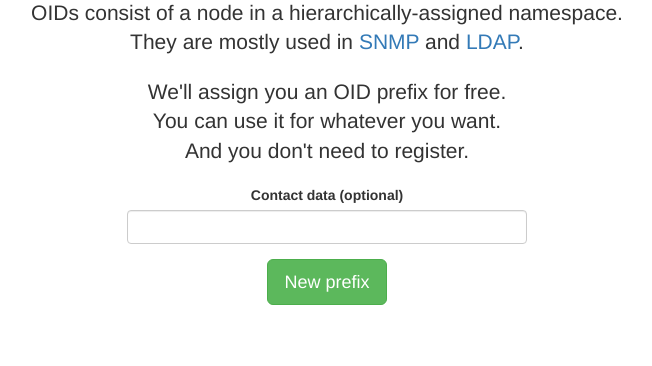
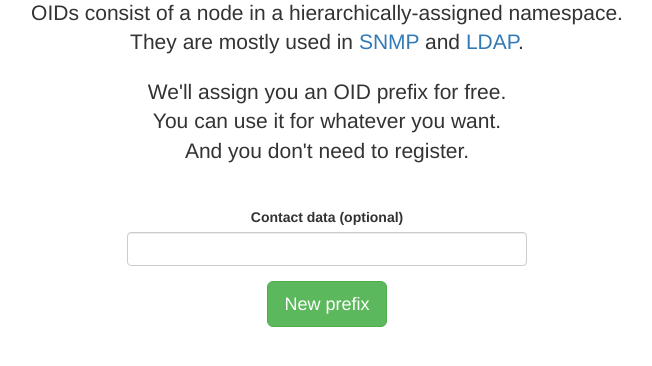
Before and after one commit to fxkr/free-oids, a Flask app: page / in a window 1280 px wide. Shown: the part 191-557 px from the top of the page, without its empty margins (313-965 px from the left). Run offline with Flask 2, Linux system fonts and the light colour scheme; some libraries are stand-ins or nearby versions.

Commit message:
Add some margin

```diff
--- a/freeoids/static/css/freeoids.css
+++ b/freeoids/static/css/freeoids.css
@@ -18,3 +18,7 @@ body {
 .freeoids-textfield {
   width: 400px;
 }
+
+.freeoids-form {
+  margin-top: 3em;
+}
--- a/freeoids/templates/index.html
+++ b/freeoids/templates/index.html
@@ -16,7 +16,7 @@
   And you don't need to register.
 </p>
 <p>
-  <form role="form" action="{{ url_for('assignment') }}" method="POST">
+  <form role="form" class="freeoids-form" action="{{ url_for('assignment') }}" method="POST">
     <center>
       {{ form.csrf_token }}
       <div class="form-group freeoids-textfield">
```
